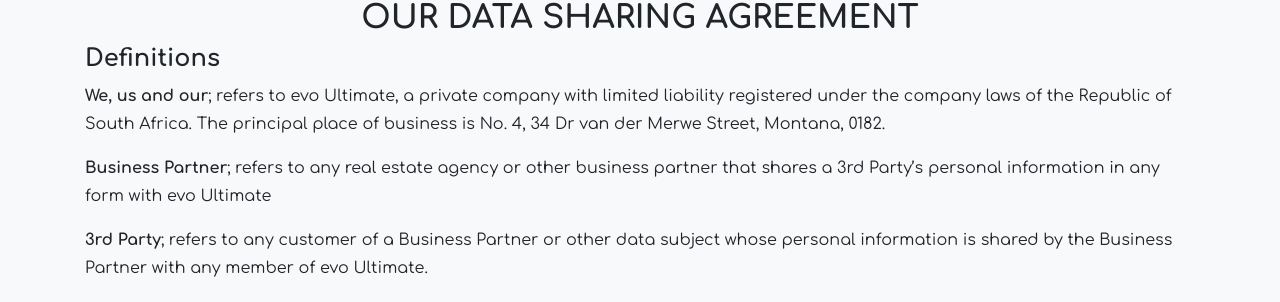
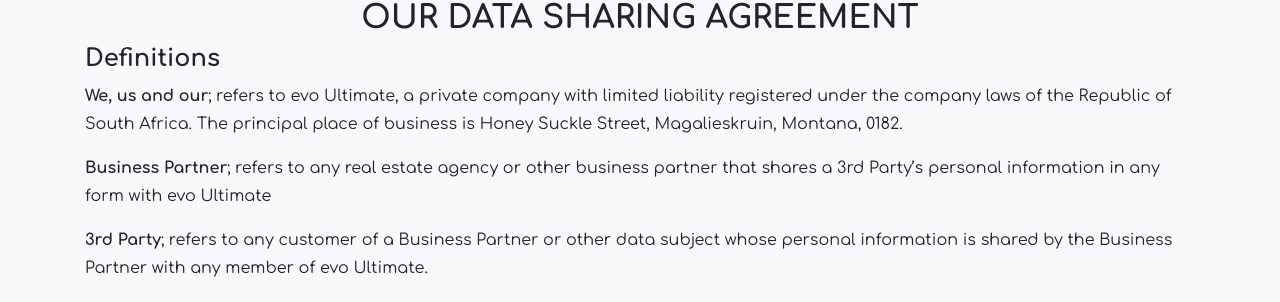
Before and after one commit to Intellify-Cloud/ev-ultim, a Jekyll site: the page built from data-sharing-agreement.md, in a window 1280 px wide and 900 px high. Shown: the part 251-553 px from the top of the window. Built offline with Jekyll 4.4.1, drawn with Linux system fonts in a browser that asks for light colours.

Commit message:
20220731.2046

```diff
--- a/_config.yml
+++ b/_config.yml
@@ -30,4 +30,4 @@
 
 url: https://www.evoultimate.co.za
 
-address: No. 4, 34 Dr van der Merwe Street, Montana, 0182
+address: Honey Suckle Street, Magalieskruin, Montana, 0182
```
Also changed, not shown: contact.md (+3 -12 lines).
